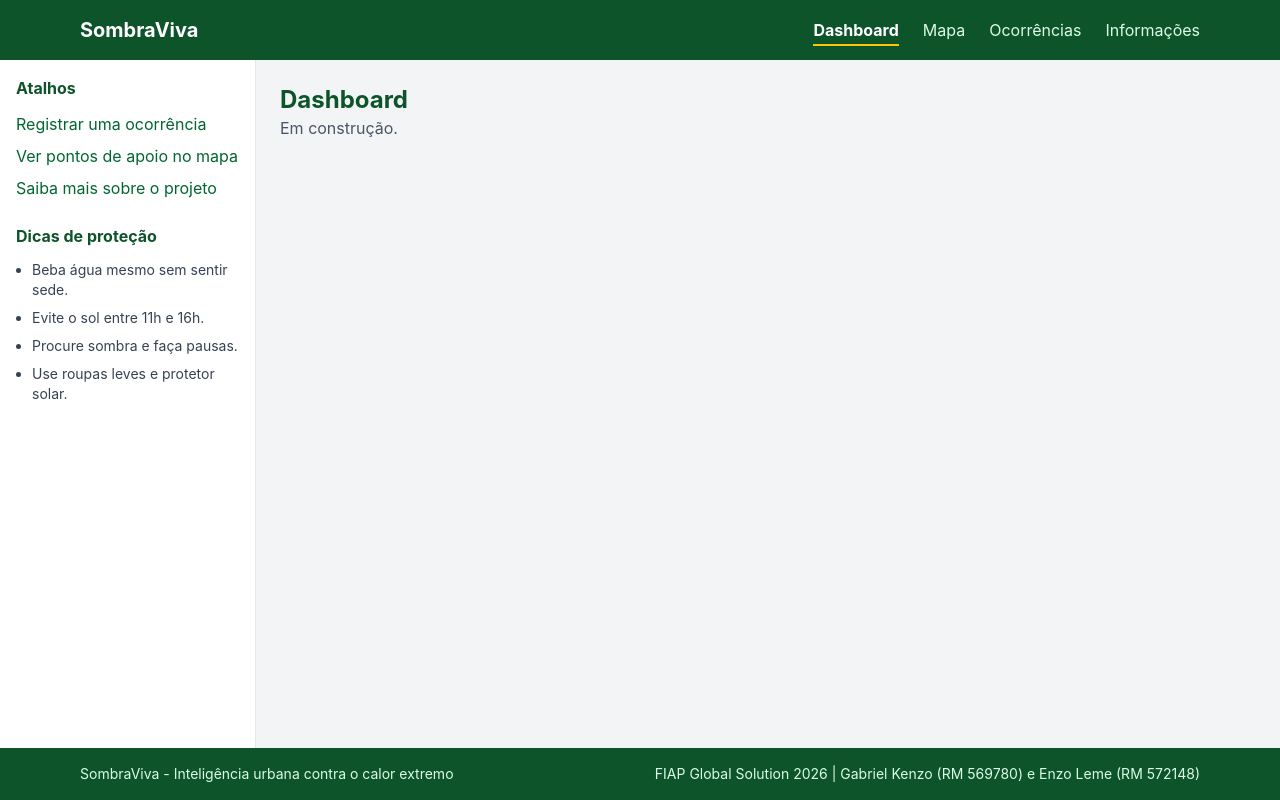
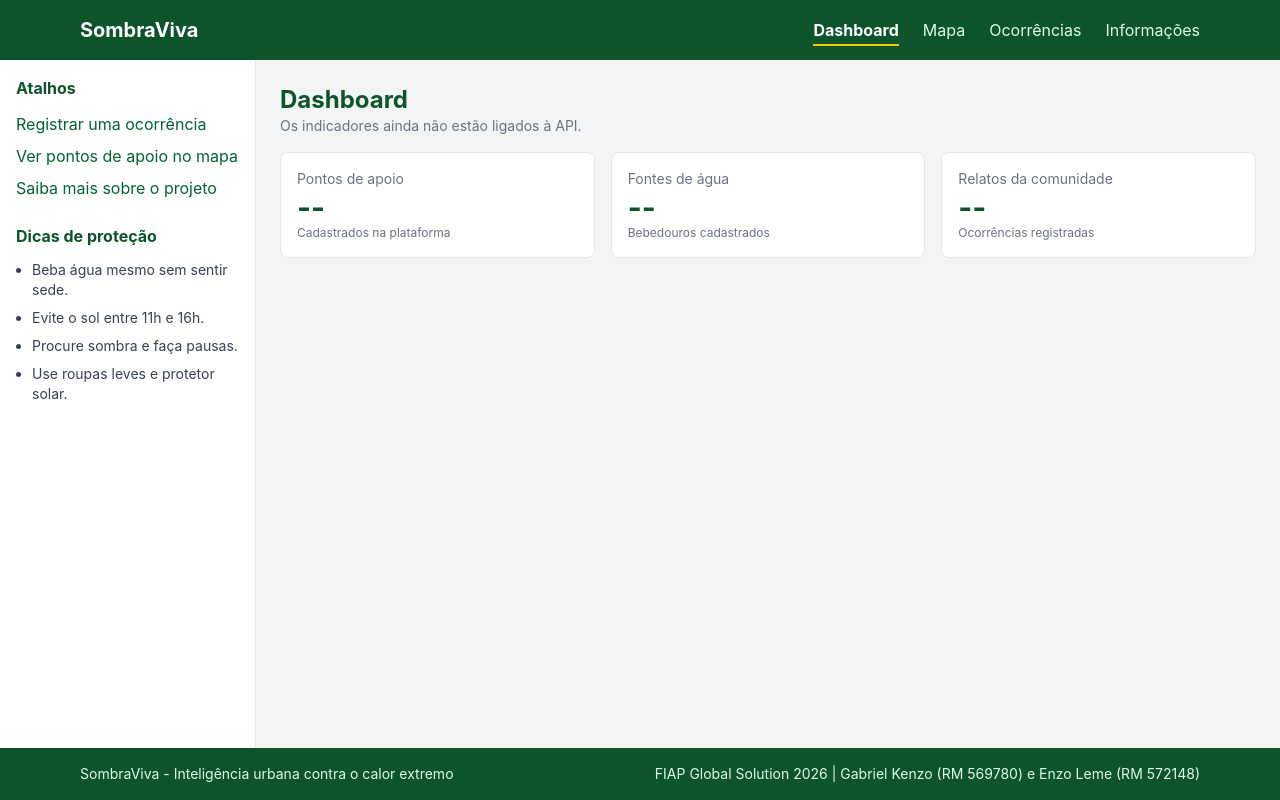
Before and after one commit to gabkenzoo/front-gs, a React (Vite) app: page / in a window 1280 px wide. Built offline with nearby package versions, Linux system fonts and the light colour scheme.

Commit message:
Cria RiskBadge e DashboardCard

```diff
--- /dev/null
+++ b/src/components/dashboard/DashboardCard.jsx
@@ -0,0 +1,12 @@
+// Cartão de indicador: título, valor grande e uma descrição pequena
+function DashboardCard({ titulo, valor, descricao }) {
+  return (
+    <div className="bg-white rounded-lg border border-gray-200 p-4">
+      <h3 className="text-sm text-gray-500">{titulo}</h3>
+      <p className="text-3xl font-bold text-green-900">{valor}</p>
+      <p className="text-xs text-gray-500">{descricao}</p>
+    </div>
+  )
+}
+
+export default DashboardCard
--- /dev/null
+++ b/src/components/ui/RiskBadge.jsx
@@ -0,0 +1,24 @@
+// Mostra o nível de atenção com uma cor: baixo, atencao ou alto
+function RiskBadge({ nivel }) {
+  const estilos = {
+    baixo: 'bg-green-100 text-green-800',
+    atencao: 'bg-yellow-100 text-yellow-800',
+    alto: 'bg-orange-100 text-orange-800',
+  }
+
+  const nomes = {
+    baixo: 'Baixo',
+    atencao: 'Atenção',
+    alto: 'Alto',
+  }
+
+  return (
+    <span
+      className={`inline-block px-3 py-1 rounded-full text-sm font-bold ${estilos[nivel]}`}
+    >
+      {nomes[nivel]}
+    </span>
+  )
+}
+
+export default RiskBadge
--- a/src/pages/Dashboard.jsx
+++ b/src/pages/Dashboard.jsx
@@ -1,8 +1,30 @@
+import DashboardCard from '../components/dashboard/DashboardCard'
+
 function Dashboard() {
   return (
     <main className="p-6">
       <h1 className="text-2xl font-bold text-green-900">Dashboard</h1>
-      <p className="text-gray-600">Em construção.</p>
+      <p className="text-sm text-gray-500 mb-4">
+        Os indicadores ainda não estão ligados à API.
+      </p>
+
+      <div className="grid grid-cols-1 sm:grid-cols-3 gap-4">
+        <DashboardCard
+          titulo="Pontos de apoio"
+          valor="--"
+          descricao="Cadastrados na plataforma"
+        />
+        <DashboardCard
+          titulo="Fontes de água"
+          valor="--"
+          descricao="Bebedouros cadastrados"
+        />
+        <DashboardCard
+          titulo="Relatos da comunidade"
+          valor="--"
+          descricao="Ocorrências registradas"
+        />
+      </div>
     </main>
   )
 }
```
